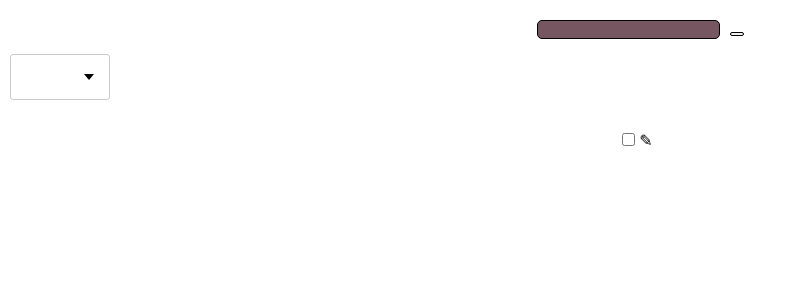
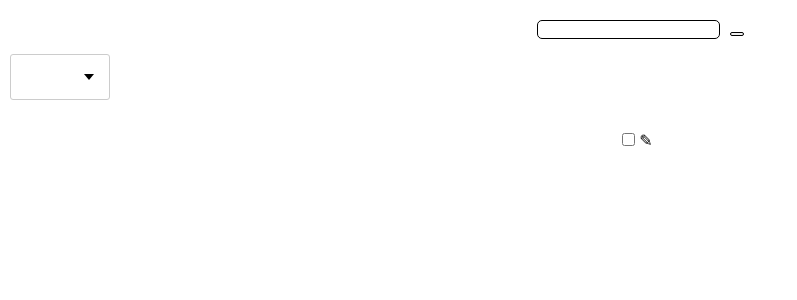
Before and after one commit to Matumba125/friday, a React (Create React App) app: page / in a window 1280 px wide. Shown: the top 300 px of the page, without its empty margins (0-797 px from the left). Built offline with nearby package versions, Linux system fonts and the light colour scheme.

Commit message:
fixed hardcoded type of SuperInputText.tsx

```diff
--- a/src/common/c1-SuperInputText/SuperInputText.module.css
+++ b/src/common/c1-SuperInputText/SuperInputText.module.css
@@ -2,13 +2,13 @@
     border: 1px solid black;
     border-radius: 5px;
     margin: 20px 5px 5px 5px;
-    background-color: rgba(118, 86, 97, 226);
+    background: transparent;
 }
 
 .errorInput {
     border: 1px solid red;
     border-radius: 5px;
-    background-color: rgba(118, 86, 97, 226);
+    background: transparent;
     margin-top: 20px;
 }
 
--- a/src/common/c1-SuperInputText/SuperInputText.tsx
+++ b/src/common/c1-SuperInputText/SuperInputText.tsx
@@ -47,7 +47,7 @@ const SuperInputText: React.FC<SuperInputTextPropsType> = props => {
     return (
         <>
             <input
-                type={'text'}
+                type={type}
                 onChange={onChangeCallback}
                 onKeyPress={onKeyPressCallback}
                 className={finalInputClassName}
--- a/src/components/test/TestComponent.tsx
+++ b/src/components/test/TestComponent.tsx
@@ -8,7 +8,7 @@ import SuperEditableSpan from "../../common/c4-SuperEditableSpan/SuperEditableSp
 const TestComponent = () => {
     return (
         <div>
-            <SuperInputText/>
+            <SuperInputText type={'password'}/>
             <SuperButton/>
             <SuperSelect/>
             <SuperCheckbox/>
@@ -16,6 +16,6 @@ const TestComponent = () => {
             <SuperEditableSpan/>
         </div>
     );
-};
+}
 
 export default TestComponent;
```
